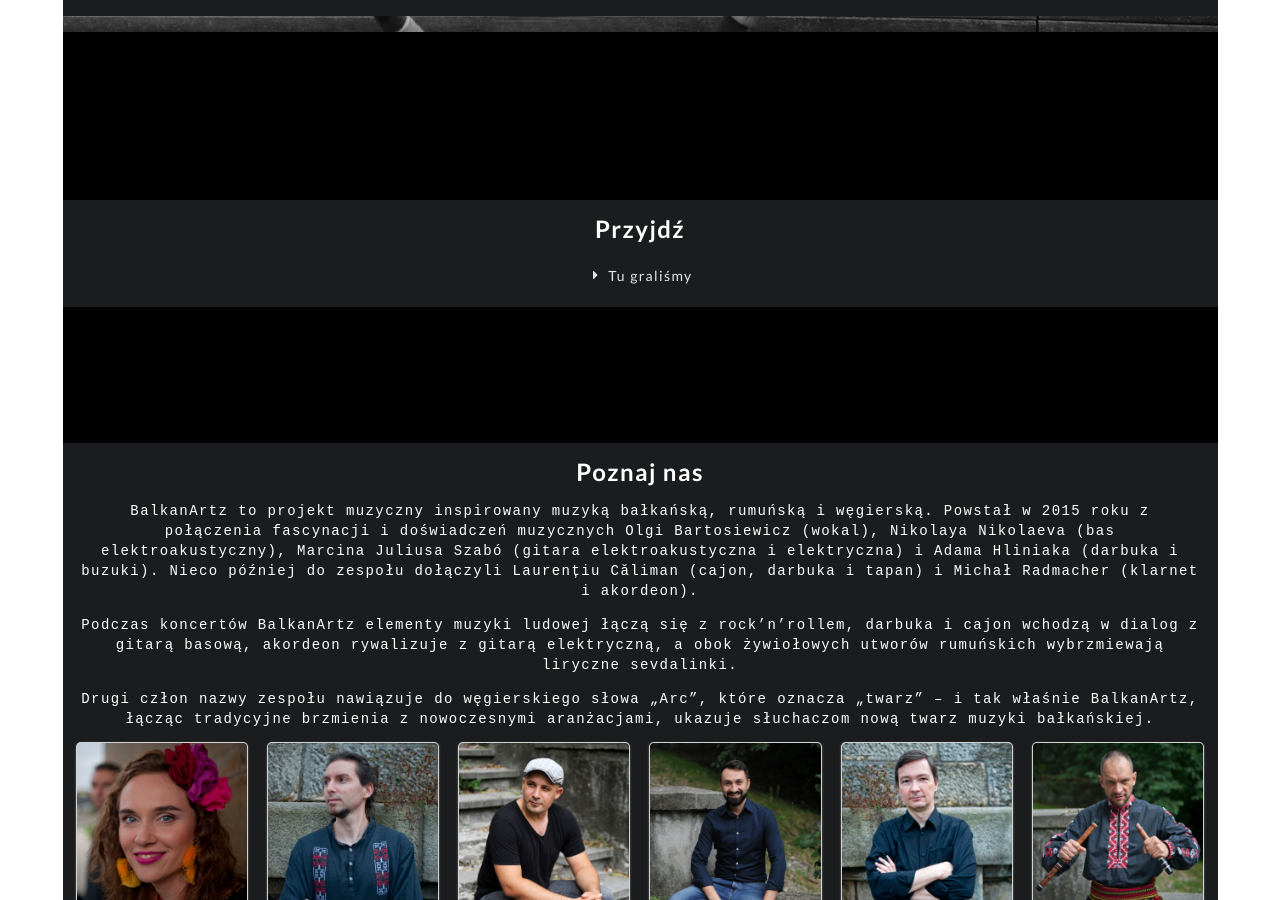
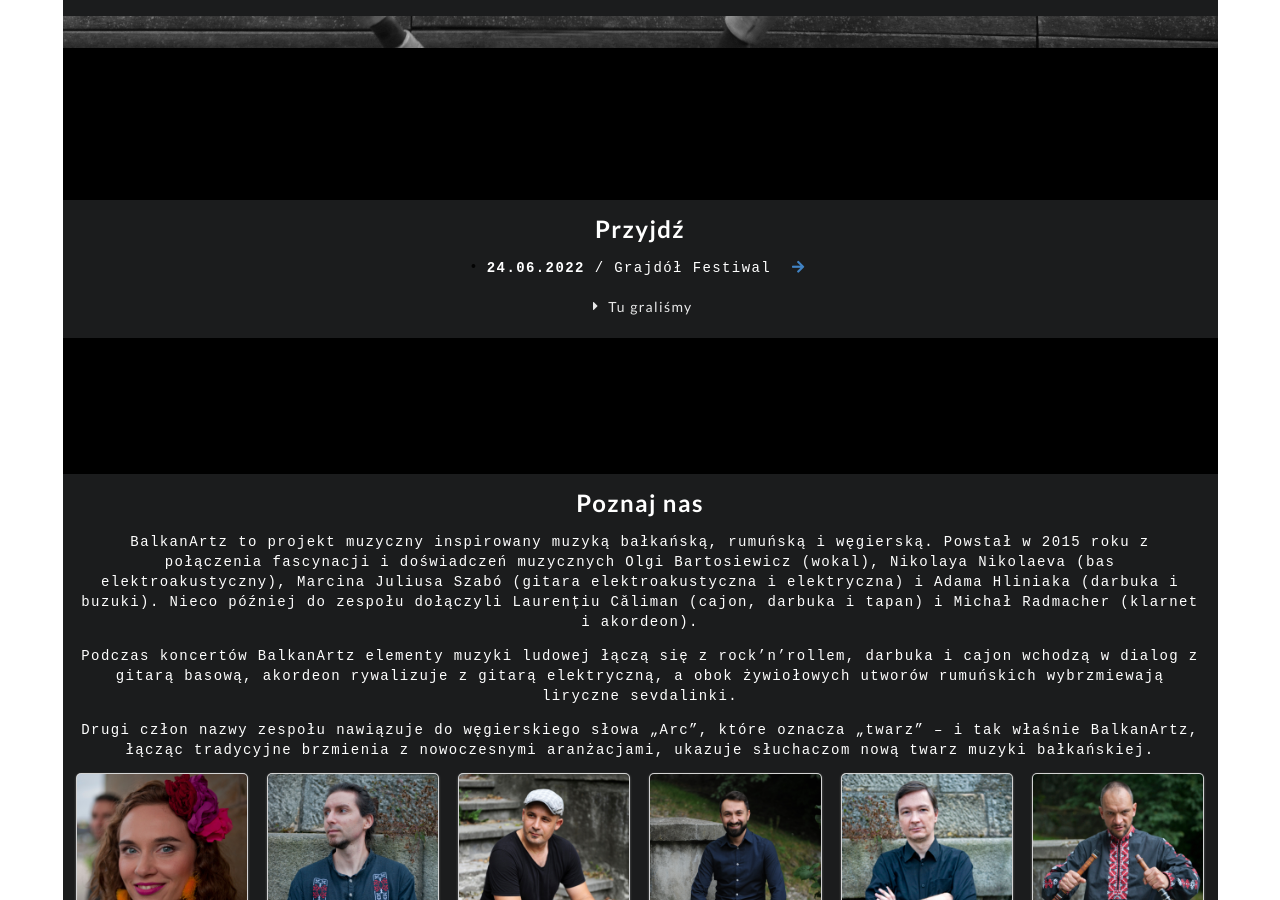
Before and after one commit to mradmacher/balkanartz.eu, a Jekyll site: the page built from index.html, in a window 1280 px wide and 900 px high, scrolled down 1448 px. Built offline with Jekyll 4.4.1, drawn with Linux system fonts in a browser that asks for light colours.

Commit message:
add concert

```diff
--- a/index.html
+++ b/index.html
@@ -77,13 +77,11 @@
 
     <div class="sixteen wide computer sixteen wide mobile center aligned black column">
       <h2 class="header">Przyjdź</h2>
-      <!--
       <ul class="ui list">
         <li class="item">
-          <b>26.11.2021 20:00</b> / StrefaEtno <small>ul. św. Tomasza 31, Kraków</small><a href="https://www.facebook.com/events/282860523749683">&nbsp;<i class="arrow right icon"></i></a>
+          <b>24.06.2022</b> / Grajdół Festiwal <a href="https://www.grajdolfestiwal.pl">&nbsp;<i class="arrow right icon"></i></a>
         </li>
       </ul>
-      -->
 
       <div class="ui inverted accordion">
         <div class="title"><i class="dropdown icon"></i>Tu graliśmy</div>
```
